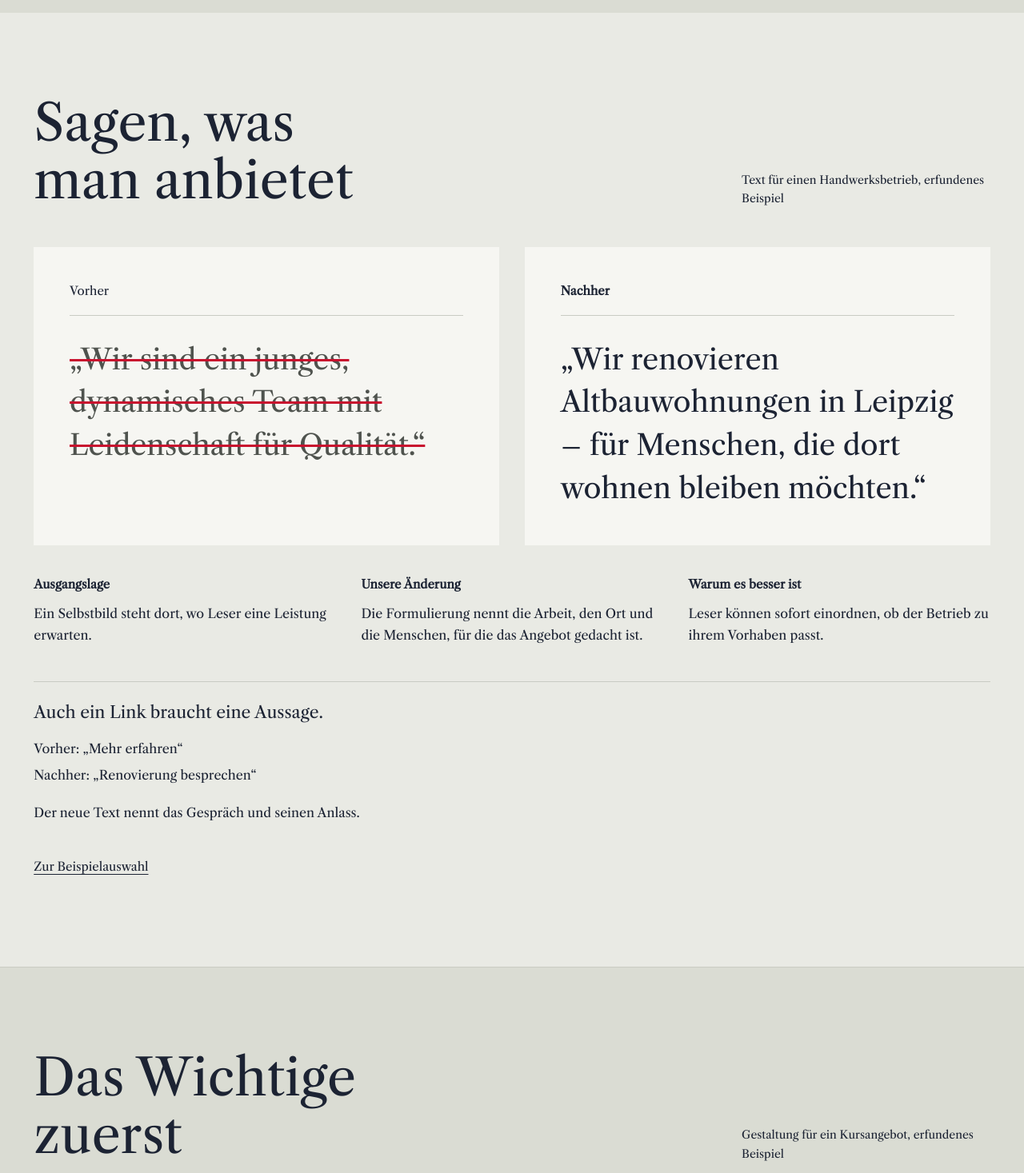
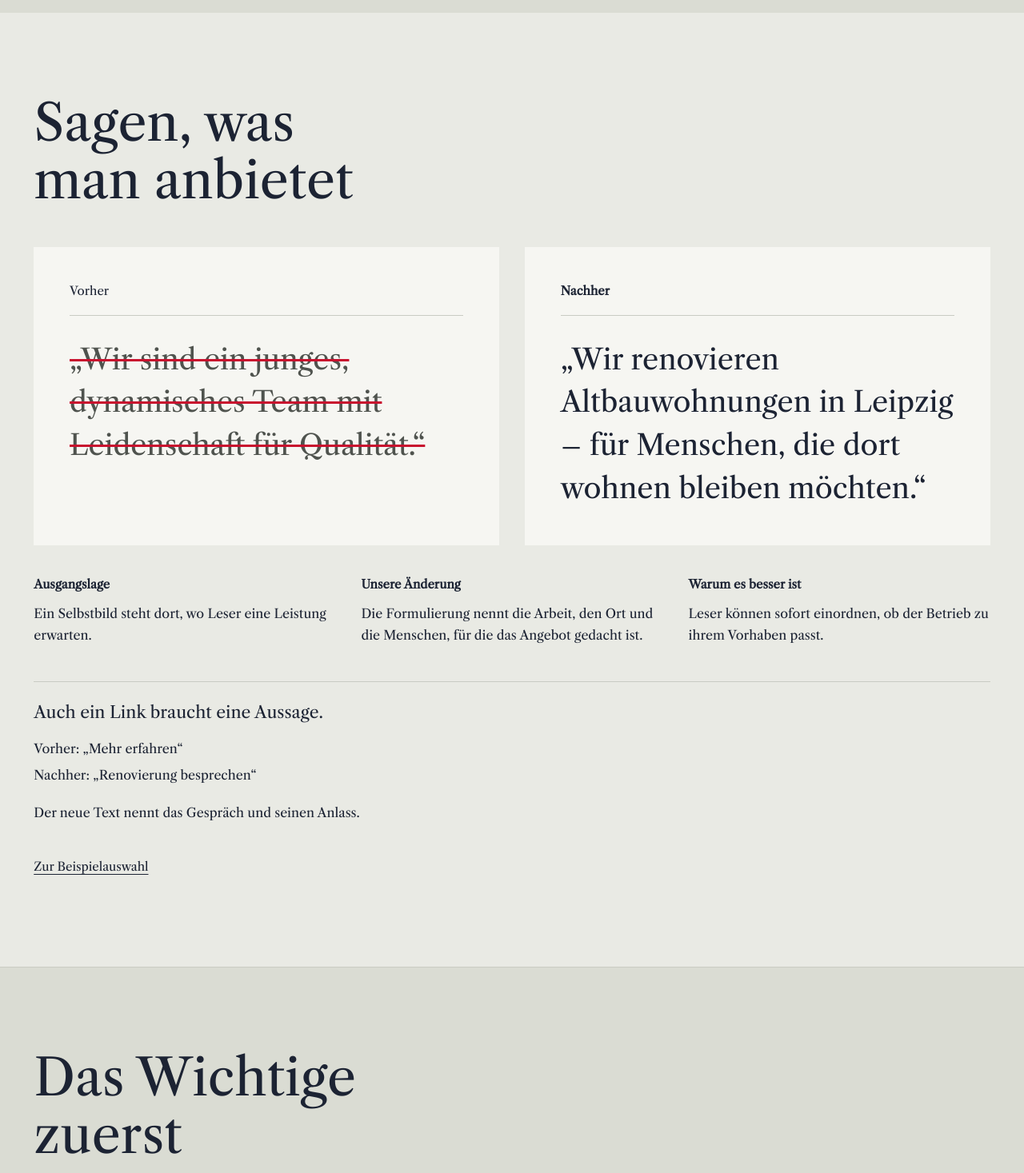
Before and after one commit to lillycontentcreatorwerkstatt-sudo/satzstrategie-webseite, a Next.js app in the folder webseiten-check/: page /beispiele in a window 1280 px wide. Shown: the part 563-2030 px from the top of the page at 80% size. Built offline with nearby package versions, Linux system fonts and the light colour scheme.

Commit message:
Beispiele: Hinweiszeilen neben den Überschriften entfernt
Co-Authored-By: Claude Opus 5.5 <noreply@anthropic.com>

```diff
--- a/webseiten-check/src/app/beispiele/work-examples.tsx
+++ b/webseiten-check/src/app/beispiele/work-examples.tsx
@@ -9,24 +9,24 @@ export function Explanation({ before, change, reason }: { before: string; change
 }
 export default function WorkExamples() {
   return <>
-    <section className="open-case" id="text" aria-labelledby="example-text"><header><h2 id="example-text">Sagen, was<br />man anbietet</h2><p>Text für einen Handwerksbetrieb, erfundenes Beispiel</p></header>
+    <section className="open-case" id="text" aria-labelledby="example-text"><header><h2 id="example-text">Sagen, was<br />man anbietet</h2></header>
       <Comparison before={<p className="example-sentence">„Wir sind ein junges, dynamisches Team mit Leidenschaft für Qualität.“</p>} after={<p className="example-sentence">„Wir renovieren Altbauwohnungen in Leipzig – für Menschen, die dort wohnen bleiben möchten.“</p>} />
       <Explanation before="Ein Selbstbild steht dort, wo Leser eine Leistung erwarten." change="Die Formulierung nennt die Arbeit, den Ort und die Menschen, für die das Angebot gedacht ist." reason="Leser können sofort einordnen, ob der Betrieb zu ihrem Vorhaben passt." />
       <div className="small-comparison"><h3>Auch ein Link braucht eine Aussage.</h3><p><span>Vorher: „Mehr&nbsp;erfahren“</span><strong>Nachher: „Renovierung&nbsp;besprechen“</strong></p><p>Der neue Text nennt das Gespräch und seinen Anlass.</p></div>
       <a className="example-back" href="#beispielauswahl">Zur Beispielauswahl</a>
     </section>
-    <section className="open-case open-case-design" id="design" aria-labelledby="example-design"><header><h2 id="example-design">Das Wichtige<br />zuerst</h2><p>Gestaltung für ein Kursangebot, erfundenes Beispiel</p></header>
+    <section className="open-case open-case-design" id="design" aria-labelledby="example-design"><header><h2 id="example-design">Das Wichtige<br />zuerst</h2></header>
       <Comparison before={<div className="course-sheet course-before"><p>Willkommen zu einer Stunde für Bewegung und Ruhe. Unser&nbsp;Abendkurs verbindet sanfte Übungen mit bewusster Atmung. Nehmen&nbsp;Sie sich nach einem vollen Tag Zeit für sich.</p><h4>Yoga am Abend</h4><p>Dienstags, 18–19 Uhr.<br />Im Kursraum vor Ort.<br />15 € pro Termin.</p></div>} after={<div className="course-sheet course-after"><h4>Yoga<br />am Abend.</h4><dl><div><dt>Wann</dt><dd>Dienstags, 18–19 Uhr</dd></div><div><dt>Wo</dt><dd>Im Kursraum vor Ort</dd></div><div><dt>Preis</dt><dd>15 € pro Termin</dd></div></dl><p>Sanfte Übungen und bewusste Atmung zum Ausklang des Tages.</p></div>} />
       <Explanation before="Die Einleitung steht vor den Angaben, die für eine Buchung wichtig sind." change="Kurs, Termin, Ort und Preis rücken nach oben. Die&nbsp;Beschreibung folgt danach." reason="Besucher erkennen auf einen Blick, ob das Angebot in ihren Alltag passt. Auch&nbsp;auf dem Handy." />
       <a className="example-back" href="#beispielauswahl">Zur Beispielauswahl</a>
     </section>
-    <section className="open-case open-case-code" id="code" aria-labelledby="example-code"><header><h2 id="example-code">Ein Fehler,<br />ein klarer Hinweis</h2><p>Entwicklung für einen Onlineshop, eigene Demonstration</p></header>
+    <section className="open-case open-case-code" id="code" aria-labelledby="example-code"><header><h2 id="example-code">Ein Fehler,<br />ein klarer Hinweis</h2></header>
       <Comparison before={<div className="error-specimen"><p>Postleitzahl: <strong>123</strong></p><p className="example-error">Eingabe ungültig.</p></div>} after={<div className="error-specimen"><p>Postleitzahl: <strong>123</strong></p><p className="example-error">Bitte geben Sie die Postleitzahl mit fünf Ziffern ein.</p></div>} />
       <Explanation before="Die Fehlermeldung sagt nicht, wie die Eingabe korrigiert werden kann." change="Der Hinweis nennt das Feld und das erwartete Format. Bereits&nbsp;eingegebene Daten bleiben erhalten." reason="Menschen können den Fehler selbst beheben und müssen nicht von vorn beginnen." />
       <details className="optional-demo"><summary>Die Fehlerhilfe selbst ausprobieren</summary><div className="work-demo"><p className="small-note">Nur eine Demonstration. Es&nbsp;wird nichts versendet oder gespeichert.</p><ValidationForm /></div></details>
       <a className="example-back" href="#beispielauswahl">Zur Beispielauswahl</a>
     </section>
-    <section className="open-case" id="zugang" aria-labelledby="example-access"><header><h2 id="example-access">Barrierefrei lesen,<br />ohne Rätsel</h2><p>Lesbarkeit und Bedienung für jede Branche</p></header>
+    <section className="open-case" id="zugang" aria-labelledby="example-access"><header><h2 id="example-access">Barrierefrei lesen,<br />ohne Rätsel</h2></header>
       <Comparison before={<figure className="contrast-sample"><svg viewBox="0 0 420 140" aria-hidden="true"><rect width="420" height="140" fill="#fff" /><text x="18" y="55" fill="#aaa" fontSize="25" fontFamily="Georgia,serif">Ihr Termin ist am Dienstag,</text><text x="18" y="95" fill="#aaa" fontSize="25" fontFamily="Georgia,serif">um 10 Uhr.</text></svg><figcaption>Hellgrau auf Weiß. Kontrast:&nbsp;<strong>2,3 : 1</strong>.</figcaption></figure>} after={<figure className="contrast-sample"><svg viewBox="0 0 420 140" aria-hidden="true"><rect width="420" height="140" fill="#fff" /><text x="18" y="55" fill="#1c2333" fontSize="25" fontFamily="Georgia,serif">Ihr Termin ist am Dienstag,</text><text x="18" y="95" fill="#1c2333" fontSize="25" fontFamily="Georgia,serif">um 10 Uhr.</text></svg><figcaption>Dunkle Schrift auf Weiß. Kontrast:&nbsp;<strong>18,9 : 1</strong>.</figcaption></figure>} />
       <p className="comparison-transcript">Vergleichstext: „Ihr&nbsp;Termin ist am Dienstag, um 10 Uhr.“</p>
       <Explanation before="Hellgraue Schrift hebt sich zu wenig vom weißen Hintergrund ab." change="Die Schrift wird dunkler. Wortlaut&nbsp;und Schriftgröße bleiben gleich." reason="Der Text lässt sich leichter erkennen. Die&nbsp;internationalen WCAG-Richtlinien nennen für normalen Text mindestens 4,5 : 1 Kontrast." />
```
